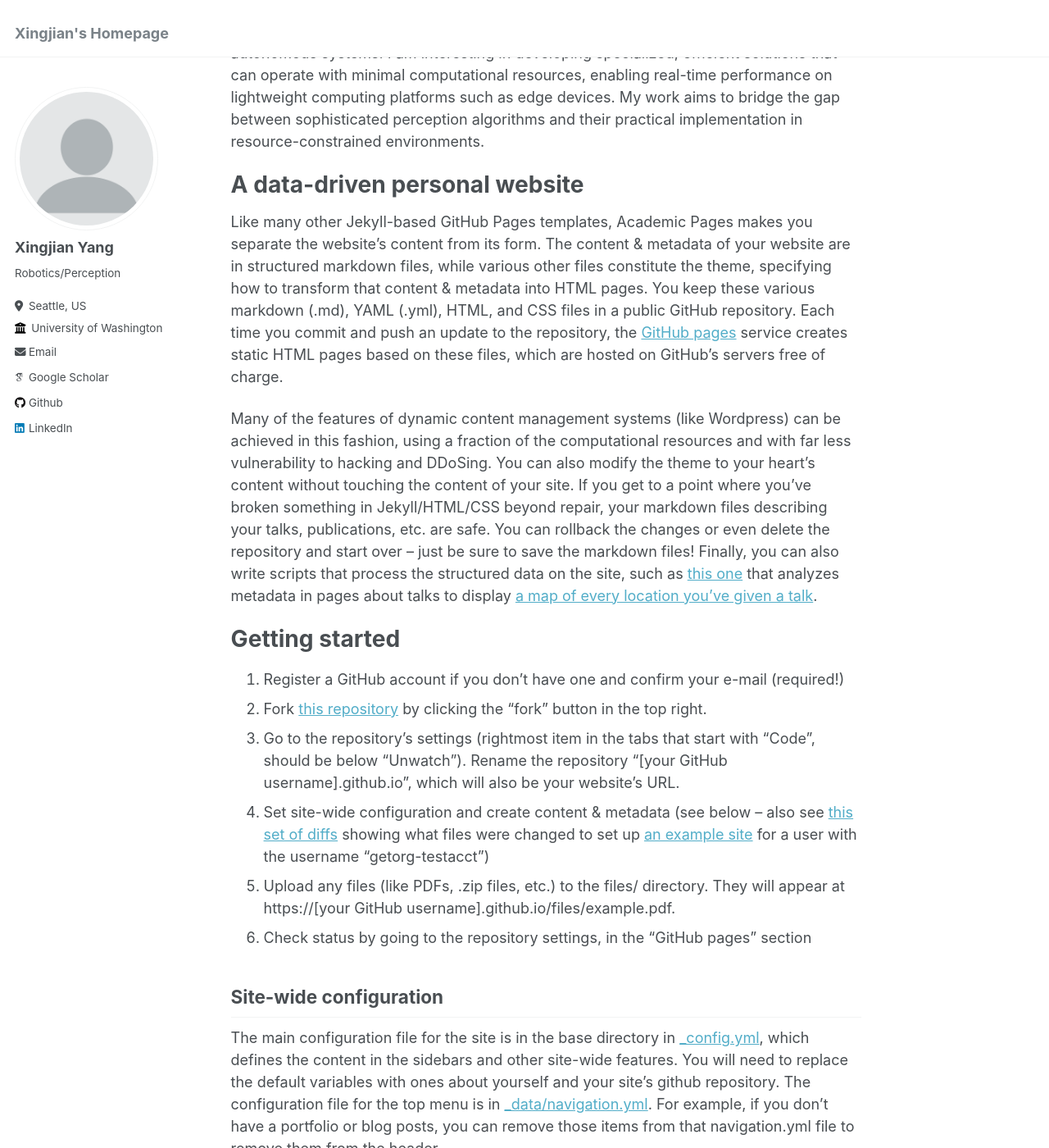
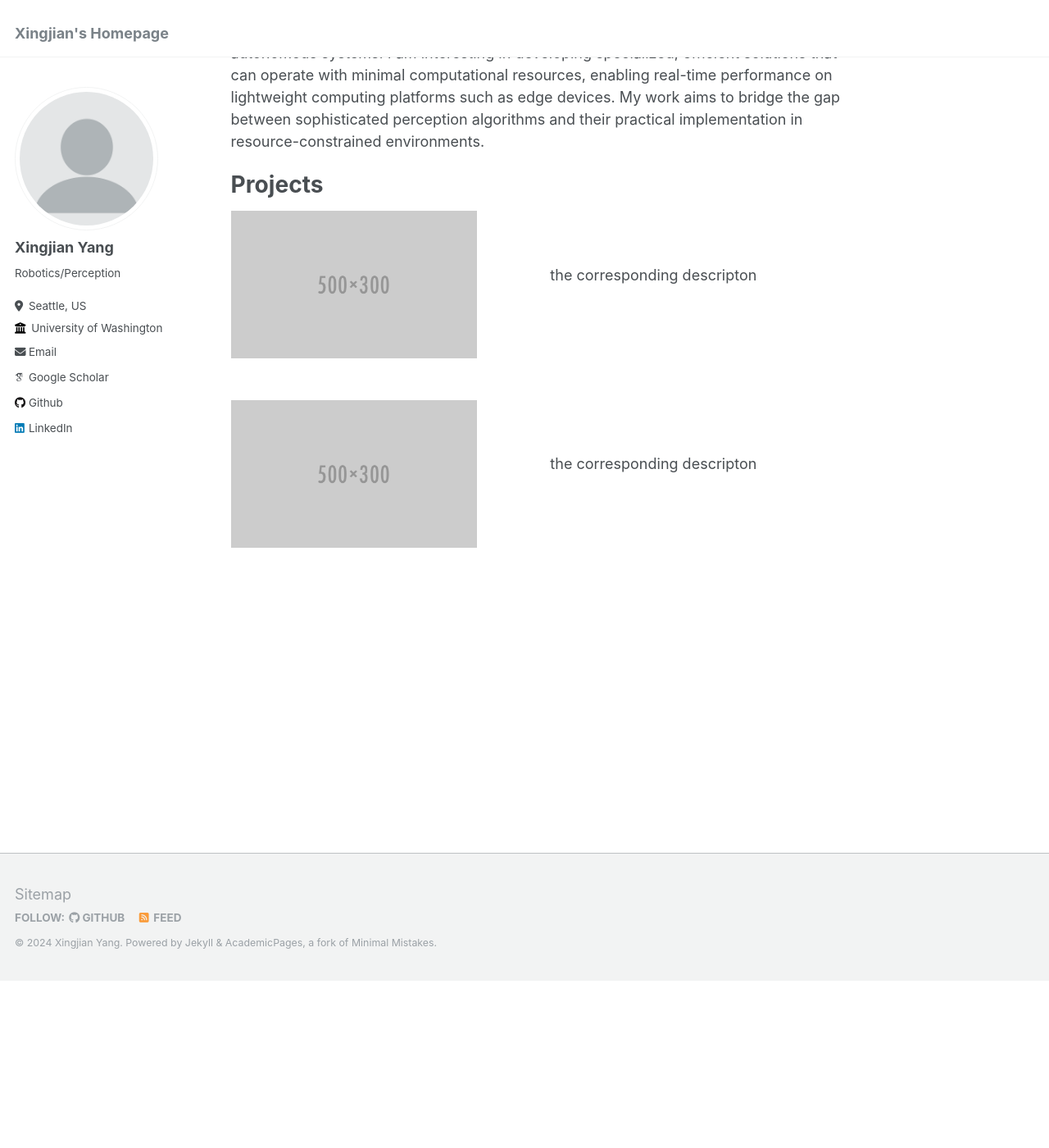
Before and after one commit to YangXJ95/https-yangxj95.github.io-, a Jekyll site: the page built from _pages/about.md, in a window 1280 px wide and 1400 px high, scrolled down 204 px. Shown: the whole window at 82% size. Built offline with Jekyll 4.4.1, drawn with Linux system fonts in a browser that asks for light colours; some web fonts are replaced; some of the changed text lies outside the part shown.

Commit message:
Update about.md

```diff
--- a/_pages/about.md
+++ b/_pages/about.md
@@ -9,41 +9,24 @@ redirect_from:
 
 I am a fourth-year PhD student in Mechanical Engineering at the University of Washington, working under the guidance of Prof. Ashis Banerjee. My research primarily focuses on advanced robot perception, with a particular emphasis on 3D vision technologies. While centered on these core areas, the principles and techniques I'm developing could have broader relevance across the landscape of emerging technologies, such as AR, VR or autonomous systems. I am interesting in developing specialized, efficient solutions that can operate with minimal computational resources, enabling real-time performance on lightweight computing platforms such as edge devices. My work aims to bridge the gap between sophisticated perception algorithms and their practical implementation in resource-constrained environments.
 
-A data-driven personal website
+Projects
 ======
-Like many other Jekyll-based GitHub Pages templates, Academic Pages makes you separate the website's content from its form. The content & metadata of your website are in structured markdown files, while various other files constitute the theme, specifying how to transform that content & metadata into HTML pages. You keep these various markdown (.md), YAML (.yml), HTML, and CSS files in a public GitHub repository. Each time you commit and push an update to the repository, the [GitHub pages](https://pages.github.com/) service creates static HTML pages based on these files, which are hosted on GitHub's servers free of charge.
+<div style="display: flex; align-items: center;">
+    <div style="flex: 1;">
+        <img src="../images/500x300.png" alt="Image 1" style="width: 300px;"/>
+    </div>
+    <div style="flex: 1; padding-left: 10px;">
+        <p>the corresponding descripton </p>
+    </div>
+</div>
 
-Many of the features of dynamic content management systems (like Wordpress) can be achieved in this fashion, using a fraction of the computational resources and with far less vulnerability to hacking and DDoSing. You can also modify the theme to your heart's content without touching the content of your site. If you get to a point where you've broken something in Jekyll/HTML/CSS beyond repair, your markdown files describing your talks, publications, etc. are safe. You can rollback the changes or even delete the repository and start over -- just be sure to save the markdown files! Finally, you can also write scripts that process the structured data on the site, such as [this one](https://github.com/academicpages/academicpages.github.io/blob/master/talkmap.ipynb) that analyzes metadata in pages about talks to display [a map of every location you've given a talk](https://academicpages.github.io/talkmap.html).
+<br/>
 
-Getting started
-======
-1. Register a GitHub account if you don't have one and confirm your e-mail (required!)
-1. Fork [this repository](https://github.com/academicpages/academicpages.github.io) by clicking the "fork" button in the top right.
-1. Go to the repository's settings (rightmost item in the tabs that start with "Code", should be below "Unwatch"). Rename the repository "[your GitHub username].github.io", which will also be your website's URL.
-1. Set site-wide configuration and create content & metadata (see below -- also see [this set of diffs](http://archive.is/3TPas) showing what files were changed to set up [an example site](https://getorg-testacct.github.io) for a user with the username "getorg-testacct")
-1. Upload any files (like PDFs, .zip files, etc.) to the files/ directory. They will appear at https://[your GitHub username].github.io/files/example.pdf.
-1. Check status by going to the repository settings, in the "GitHub pages" section
-
-Site-wide configuration
-------
-The main configuration file for the site is in the base directory in [_config.yml](https://github.com/academicpages/academicpages.github.io/blob/master/_config.yml), which defines the content in the sidebars and other site-wide features. You will need to replace the default variables with ones about yourself and your site's github repository. The configuration file for the top menu is in [_data/navigation.yml](https://github.com/academicpages/academicpages.github.io/blob/master/_data/navigation.yml). For example, if you don't have a portfolio or blog posts, you can remove those items from that navigation.yml file to remove them from the header.
-
-Create content & metadata
-------
-For site content, there is one markdown file for each type of content, which are stored in directories like _publications, _talks, _posts, _teaching, or _pages. For example, each talk is a markdown file in the [_talks directory](https://github.com/academicpages/academicpages.github.io/tree/master/_talks). At the top of each markdown file is structured data in YAML about the talk, which the theme will parse to do lots of cool stuff. The same structured data about a talk is used to generate the list of talks on the [Talks page](https://academicpages.github.io/talks), each [individual page](https://academicpages.github.io/talks/2012-03-01-talk-1) for specific talks, the talks section for the [CV page](https://academicpages.github.io/cv), and the [map of places you've given a talk](https://academicpages.github.io/talkmap.html) (if you run this [python file](https://github.com/academicpages/academicpages.github.io/blob/master/talkmap.py) or [Jupyter notebook](https://github.com/academicpages/academicpages.github.io/blob/master/talkmap.ipynb), which creates the HTML for the map based on the contents of the _talks directory).
-
-**Markdown generator**
-
-I have also created [a set of Jupyter notebooks](https://github.com/academicpages/academicpages.github.io/tree/master/markdown_generator
-) that converts a CSV containing structured data about talks or presentations into individual markdown files that will be properly formatted for the Academic Pages template. The sample CSVs in that directory are the ones I used to create my own personal website at stuartgeiger.com. My usual workflow is that I keep a spreadsheet of my publications and talks, then run the code in these notebooks to generate the markdown files, then commit and push them to the GitHub repository.
-
-How to edit your site's GitHub repository
-------
-Many people use a git client to create files on their local computer and then push them to GitHub's servers. If you are not familiar with git, you can directly edit these configuration and markdown files directly in the github.com interface. Navigate to a file (like [this one](https://github.com/academicpages/academicpages.github.io/blob/master/_talks/2012-03-01-talk-1.md) and click the pencil icon in the top right of the content preview (to the right of the "Raw | Blame | History" buttons). You can delete a file by clicking the trashcan icon to the right of the pencil icon. You can also create new files or upload files by navigating to a directory and clicking the "Create new file" or "Upload files" buttons.
-
-Example: editing a markdown file for a talk
-![Editing a markdown file for a talk](/images/editing-talk.png)
-
-For more info
-------
-More info about configuring Academic Pages can be found in [the guide](https://academicpages.github.io/markdown/). The [guides for the Minimal Mistakes theme](https://mmistakes.github.io/minimal-mistakes/docs/configuration/) (which this theme was forked from) might also be helpful.
+<div style="display: flex; align-items: center;">
+    <div style="flex: 1;">
+        <img src="../images/500x300.png" alt="Image 2" style="width: 300px;"/>
+    </div>
+    <div style="flex: 1; padding-left: 10px;">
+        <p>the corresponding descripton </p>
+    </div>
+</div>
```
